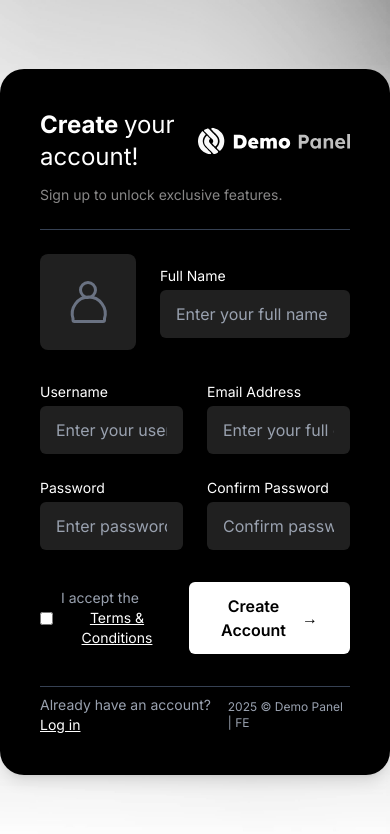
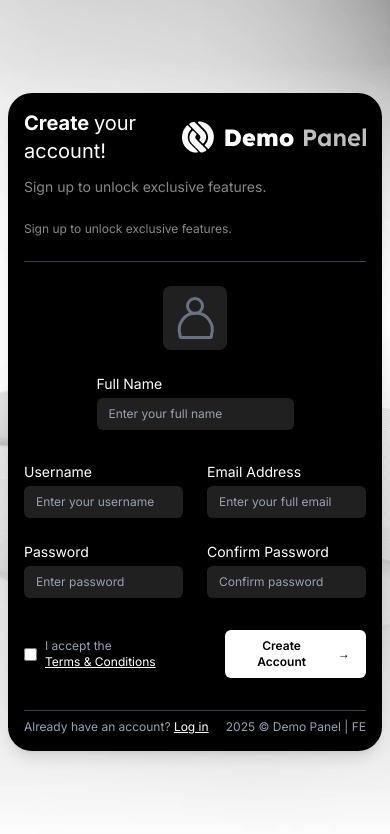
Before and after one commit to Pranali209/PlanetGreen, a React (Vite) app: page /signup in a window 390 px wide. Shown: the top 834 px of the page. Built offline with nearby package versions, Linux system fonts and the light colour scheme.

Commit message:
responsiveness

```diff
--- a/src/Pages/Login.jsx
+++ b/src/Pages/Login.jsx
@@ -32,29 +32,29 @@ export default function Login() {
   };
 
   return (
-    <div className="login-bg min-h-screen flex items-center justify-center  ">
-      <div className="bg-black bg-opacity-90 rounded-3xl shadow-lg w-[25rem] max-w-md px-6 py-10 flex flex-col items-start">
+    <div className="login-bg min-h-screen flex items-center justify-center px-2">
+      <div className="bg-black bg-opacity-90 rounded-3xl shadow-lg w-full max-w-md px-4 md:px-6 py-6 md:py-10 flex flex-col items-start">
         <Logo/>
         <h2 className="text-[#888787] text-2xl font-semibold mb-2 mt-10"><b className="text-white">Log in</b> to your account!</h2>
-        <p className="text-[#888787] text-sm mb-6 ">Enter your email and password to login</p>
+  <p className="text-[#888787] text-sm mb-6">Enter your email and password to login</p>
         <form className="w-full flex flex-col gap-4 mt-2" onSubmit={handleSubmit}>
-          <input type="email" name="email" value={form.email} onChange={handleChange} placeholder="Enter email address.." className="w-full px-4 py-3 rounded-md bg-[#202020] text-white placeholder-[#888787] focus:outline-none" />
-          <input type="password" name="password" value={form.password} onChange={handleChange} placeholder="Enter Password..." className="w-full px-4 py-3 rounded-md bg-[#202020] text-white placeholder-[#888787] focus:outline-none" />
+          <input type="email" name="email" value={form.email} onChange={handleChange} placeholder="Enter email address.." className="w-full px-3 md:px-4 py-2 md:py-3 rounded-md bg-[#202020] text-white placeholder-[#888787] focus:outline-none text-sm md:text-base" />
+          <input type="password" name="password" value={form.password} onChange={handleChange} placeholder="Enter Password..." className="w-full px-3 md:px-4 py-2 md:py-3 rounded-md bg-[#202020] text-white placeholder-[#888787] focus:outline-none text-sm md:text-base" />
           <div className="flex items-center mt-4 justify-between w-full text-gray-400 text-sm">
             <label className="flex items-center gap-2 ">
                 <input type="checkbox" className="accent-white cursor-pointer" />
-              <span className=" text-white">Remember me</span>
+              <span className="text-white text-xs md:text-sm">Remember me</span>
             </label>
-              <a href="#" className="hover:underline text-[#888787] cursor-pointer">Forgot Password ?</a>
+              <a href="#" className="hover:underline text-[#888787] cursor-pointer text-xs md:text-sm">Forgot Password ?</a>
           </div>
           {error && <div className="text-red-500 text-sm mb-2">{error}</div>}
-            <button type="submit" className="w-full py-3 rounded-md bg-white text-black font-semibold mt-2 cursor-pointer">Sign In to Account</button>
+            <button type="submit" className="w-full py-2 md:py-3 rounded-md bg-white text-black font-semibold mt-2 cursor-pointer text-xs md:text-base">Sign In to Account</button>
         </form>
         <div className="border-1 border-[#888787] w-2xs mt-6 m-auto"></div>
         <div className="w-full text-center mt-6">
-          <p className="text-[#888787] text-sm mb-2">Don't have account ?</p>
+          <p className="text-[#888787] text-xs md:text-sm mb-2">Don't have account ?</p>
             <button onClick={() => navigate("/signup")}
-             className="w-full py-3 rounded-md border border-gray-400 text-[#e0dcdc] font-semibold cursor-pointer">Create New Account</button>
+             className="w-full py-2 md:py-3 rounded-md border border-gray-400 text-[#e0dcdc] font-semibold cursor-pointer text-xs md:text-base">Create New Account</button>
         </div>
         <div className="mt-6 text-[#888787]  text-xs m-auto">2025 © Demo Panel | FE</div>
       </div>
--- a/src/Pages/SignUp.jsx
+++ b/src/Pages/SignUp.jsx
@@ -47,60 +47,62 @@ export default function SignUp() {
   };
 
   return (
-    <div className="login-bg min-h-screen flex items-center justify-center">
-      <div className="bg-black bg-opacity-90 rounded-3xl shadow-lg w-full max-w-2xl p-10 flex flex-col">
+    <div className="login-bg min-h-screen flex items-center justify-center px-2">
+      <div className="bg-black bg-opacity-90 rounded-3xl shadow-lg w-full max-w-2xl p-4 md:p-10 flex flex-col">
         <div className="flex items-center justify-between align-middle mb-3">
-          <h2 className="text-white text-2xl font-bold">Create <span className="font-normal">your account!</span></h2>
+          <h2 className="text-white text-xl md:text-2xl font-bold">Create <span className="font-normal">your account!</span></h2>
           <Logo/>
         </div>
         <p className="text-[#888787]  text-sm mb-6">Sign up to unlock exclusive features.</p>
+  <p className="text-[#888787] text-xs md:text-sm mb-6">Sign up to unlock exclusive features.</p>
         <hr className="border-gray-700 mb-6" />
         <form className="w-full flex flex-col gap-6" onSubmit={handleSubmit}>
-          <div className="flex gap-6 items-center mb-2">
-            <div className="bg-[#202020] rounded-lg flex items-center justify-center w-24 h-24">
+          <div className="flex flex-col md:flex-row gap-4 md:gap-6 items-center mb-2">
+            <div className="bg-[#202020] rounded-lg flex items-center justify-center w-16 h-16 md:w-24 md:h-24 mb-2 md:mb-0">
               <svg xmlns="http://www.w3.org/2000/svg" fill="none" viewBox="0 0 24 24" strokeWidth={1.5} stroke="currentColor" className="w-12 h-12 text-gray-500">
                 <path strokeLinecap="round" strokeLinejoin="round" d="M15.75 6a3.75 3.75 0 11-7.5 0 3.75 3.75 0 017.5 0zM4.5 20.25a8.25 8.25 0 1115.75 0v.75a.75.75 0 01-.75.75H5.25a.75.75 0 01-.75-.75v-.75z" />
               </svg>
             </div>
             <div className="flex-1">
               <label className="text-white text-sm mb-1 block">Full Name</label>
-              <input type="text" name="fullName" value={form.fullName} onChange={handleChange} placeholder="Enter your full name" className="w-full px-4 py-3 rounded-md bg-[#202020] text-white placeholder-gray-400 focus:outline-none" />
+
+              <input type="text" name="fullName" value={form.fullName} onChange={handleChange} placeholder="Enter your full name" className="w-full px-3 md:px-4 py-2 md:py-3 rounded-md bg-[#202020] text-white placeholder-gray-400 focus:outline-none text-xs md:text-base" />
             </div>
           </div>
           <div className="flex gap-6">
             <div className="flex-1">
               <label className="text-white text-sm mb-1 block">Username</label>
-              <input type="text" name="username" value={form.username} onChange={handleChange} placeholder="Enter your username" className="w-full px-4 py-3 rounded-md bg-[#202020] text-white placeholder-gray-400 focus:outline-none" />
+              <input type="text" name="username" value={form.username} onChange={handleChange} placeholder="Enter your username" className="w-full px-3 md:px-4 py-2 md:py-3 rounded-md bg-[#202020] text-white placeholder-gray-400 focus:outline-none text-xs md:text-base" />
             </div>
             <div className="flex-1">
               <label className="text-white text-sm mb-1 block">Email Address</label>
-              <input type="email" name="email" value={form.email} onChange={handleChange} placeholder="Enter your full email" className="w-full px-4 py-3 rounded-md bg-[#202020] text-white placeholder-gray-400 focus:outline-none" />
+              <input type="email" name="email" value={form.email} onChange={handleChange} placeholder="Enter your full email" className="w-full px-3 md:px-4 py-2 md:py-3 rounded-md bg-[#202020] text-white placeholder-gray-400 focus:outline-none text-xs md:text-base" />
             </div>
           </div>
           <div className="flex gap-6">
             <div className="flex-1">
               <label className="text-white text-sm mb-1 block">Password</label>
-              <input type="password" name="password" value={form.password} onChange={handleChange} placeholder="Enter password" className="w-full px-4 py-3 rounded-md bg-[#202020] text-white placeholder-gray-400 focus:outline-none" />
+              <input type="password" name="password" value={form.password} onChange={handleChange} placeholder="Enter password" className="w-full px-3 md:px-4 py-2 md:py-3 rounded-md bg-[#202020] text-white placeholder-gray-400 focus:outline-none text-xs md:text-base" />
             </div>
             <div className="flex-1">
               <label className="text-white text-sm mb-1 block">Confirm Password</label>
-              <input type="password" name="confirmPassword" value={form.confirmPassword} onChange={handleChange} placeholder="Confirm password" className="w-full px-4 py-3 rounded-md bg-[#202020] text-white placeholder-gray-400 focus:outline-none" />
+              <input type="password" name="confirmPassword" value={form.confirmPassword} onChange={handleChange} placeholder="Confirm password" className="w-full px-3 md:px-4 py-2 md:py-3 rounded-md bg-[#202020] text-white placeholder-gray-400 focus:outline-none text-xs md:text-base" />
             </div>
           </div>
           {error && <div className="text-red-500 text-sm mb-2">{error}</div>}
           <div className="flex items-center justify-between gap-4 mt-2">
             <div className="flex items-center gap-2">
                 <input type="checkbox" className="accent-white cursor-pointer" />
-              <span className="text-gray-400 text-sm">I accept the <button type="button" className="underline text-white cursor-pointer" onClick={() => setShowTerms(true)}>Terms & Conditions</button></span>
+              <span className="text-gray-400 text-xs md:text-sm">I accept the <button type="button" className="underline text-white cursor-pointer" onClick={() => setShowTerms(true)}>Terms & Conditions</button></span>
             </div>
-              <button type="submit" className="px-8 py-3 rounded-md bg-white text-black font-semibold flex items-center gap-2 cursor-pointer">Create Account <span className="ml-2">→</span></button>
+              <button type="submit" className="px-4 md:px-8 py-2 md:py-3 rounded-md bg-white text-black font-semibold flex items-center gap-2 cursor-pointer text-xs md:text-base">Create Account <span className="ml-2">→</span></button>
           </div>
         </form>
         <hr className="border-gray-700 mt-8 mb-2" />
         <div className="flex justify-between items-center text-gray-400 text-sm">
-            <span>Already have an account? <a onClick={() => Navigate("/")}
-             href="#" className="underline text-white cursor-pointer">Log in</a></span>
-          <span className="text-xs">2025 © Demo Panel | FE</span>
+        <span className="text-xs md:text-sm">Already have an account? <a onClick={() => Navigate("/")}
+         href="#" className="underline text-white cursor-pointer">Log in</a></span>
+       <span className="text-xs">2025 © Demo Panel | FE</span>
         </div>
       </div>
       {/* Terms & Conditions Modal */}
```
Also changed, not shown: src/Pages/DashBoard.jsx (+23 -22 lines), src/assets/LogoImage.png (added).
